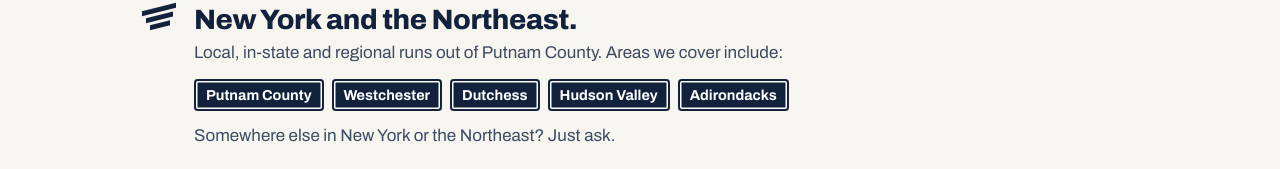
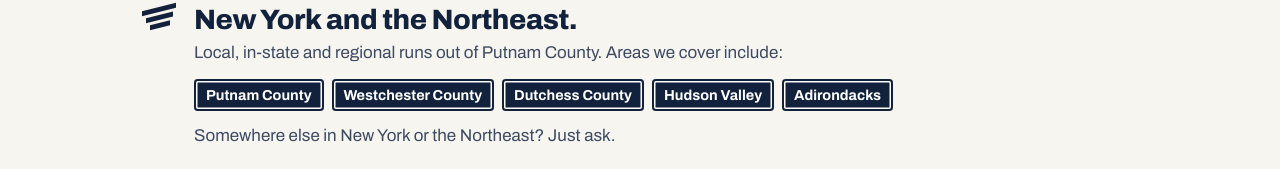
Before and after one commit to aubergine-ux/vatajtransport, a plain HTML site: page index.html in a window 1280 px wide. Shown: the part 1199-1368 px from the top of the page. Drawn offline with Linux system fonts and the light colour scheme.

Commit message:
Use full county names in service areas

```diff
--- a/index.html
+++ b/index.html
@@ -5,7 +5,7 @@
   <meta name="viewport" content="width=device-width, initial-scale=1">
 
   <title>Vataj Transport LLC | Car Transport Based in Putnam County, New York</title>
-  <meta name="description" content="Car transport based in Putnam County, New York. Open carrier, door to door, serving Westchester, Dutchess, the Hudson Valley and the Adirondacks, plus the rest of New York and the Northeast. Call or text (914) 462-9633.">
+  <meta name="description" content="Car transport based in Putnam County, New York. Open carrier, door to door, serving Westchester and Dutchess counties, the Hudson Valley and the Adirondacks, plus the rest of New York and the Northeast. Call or text (914) 462-9633.">
   <link rel="canonical" href="https://vatajtransport.com/">
   <meta name="robots" content="index, follow">
   <meta name="theme-color" content="#12223D">
@@ -164,8 +164,8 @@
             <span>Local, in-state and regional runs out of Putnam County. Areas we cover include:</span>
             <ul class="areas">
               <li>Putnam County</li>
-              <li>Westchester</li>
-              <li>Dutchess</li>
+              <li>Westchester County</li>
+              <li>Dutchess County</li>
               <li>Hudson Valley</li>
               <li>Adirondacks</li>
             </ul>
```
